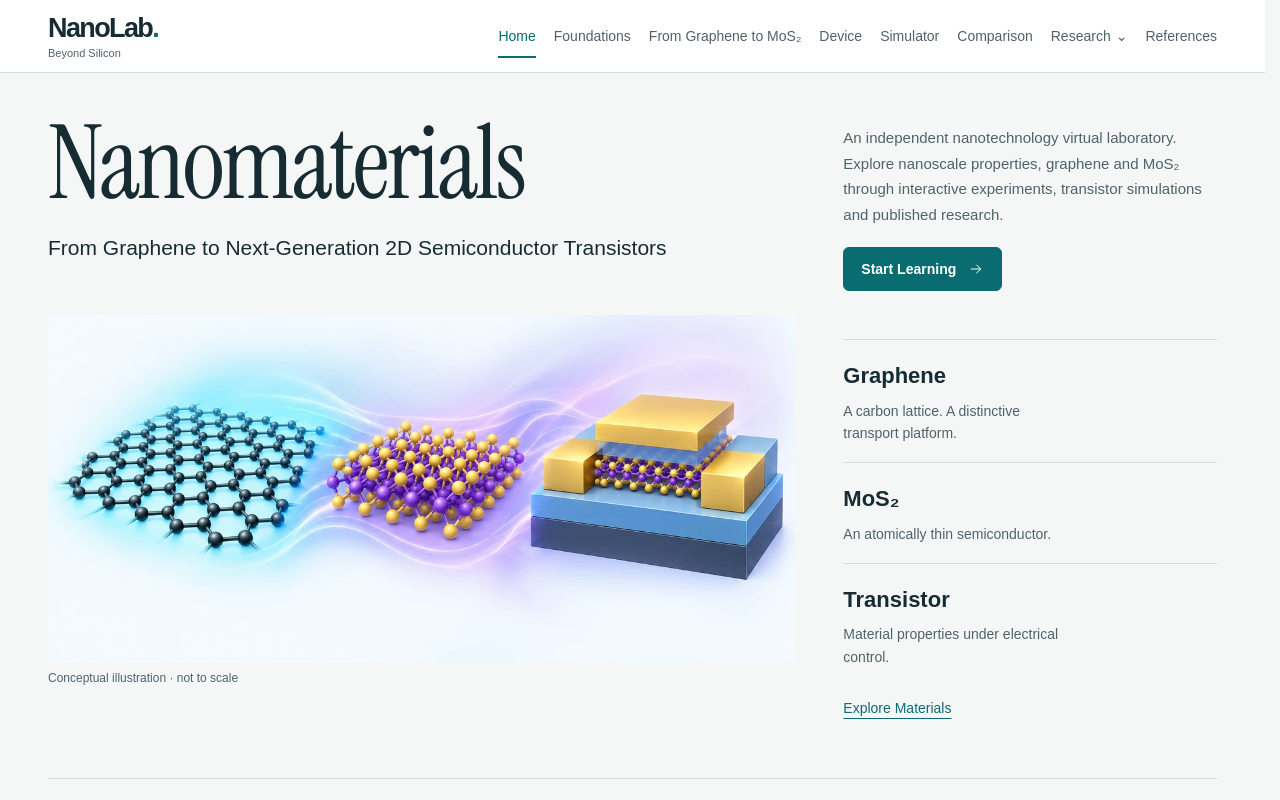
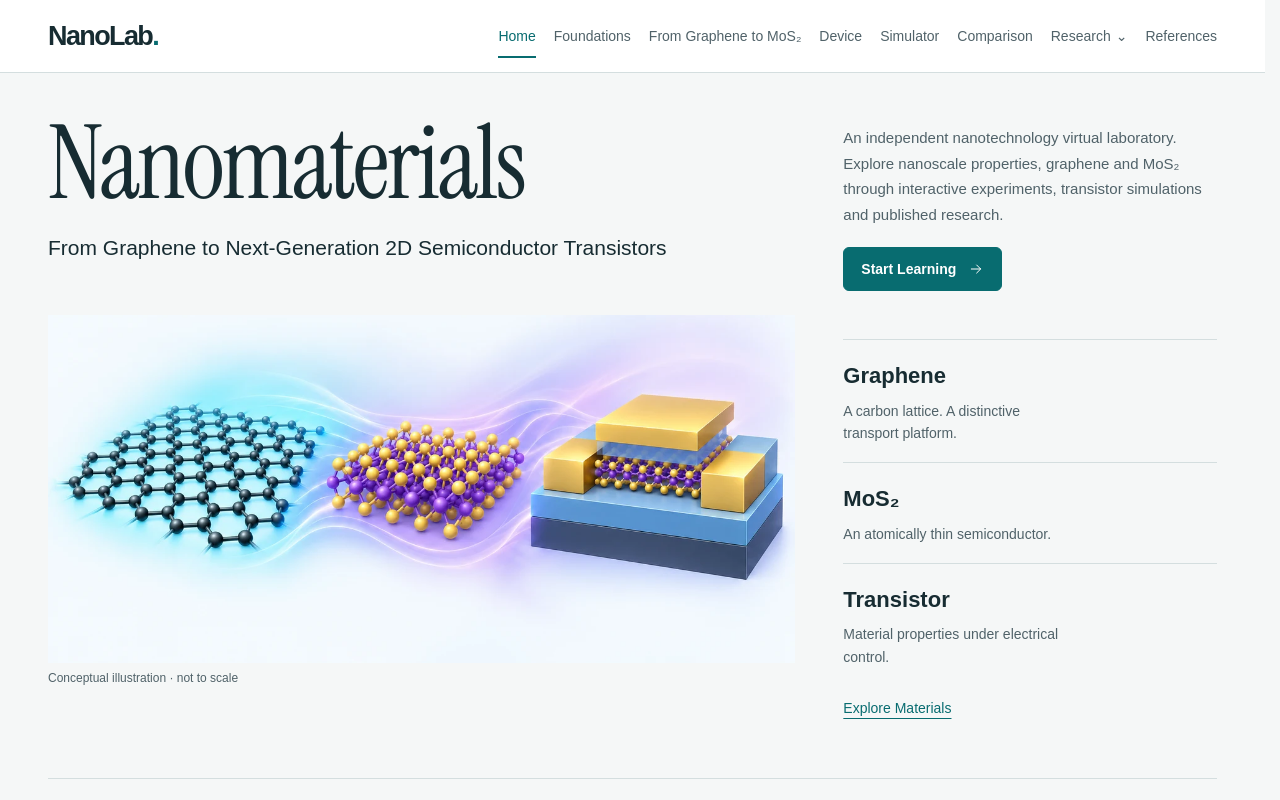
Before and after one commit to HandsomeSK/nano-virtual-lab, a Next.js app: page / in a window 1280 px wide. Shown: the top 800 px of the page. Built offline with nearby package versions, Linux system fonts and the light colour scheme.

Commit message:
Remove subtitle from the header brand

```diff
--- a/src/components/brand.tsx
+++ b/src/components/brand.tsx
@@ -1,11 +1,15 @@
 import Link from "next/link";
-export function Brand() {
+export function Brand({ showSubtitle = true }: { showSubtitle?: boolean }) {
   return (
-    <Link href="/" className="brand" aria-label="NanoLab: Beyond Silicon home">
+    <Link
+      href="/"
+      className="brand"
+      aria-label={showSubtitle ? "NanoLab: Beyond Silicon home" : "NanoLab home"}
+    >
       <strong>
         NanoLab<span className="text-cyan">.</span>
       </strong>
-      <span>Beyond Silicon</span>
+      {showSubtitle ? <span>Beyond Silicon</span> : null}
     </Link>
   );
 }
--- a/src/components/site-header.tsx
+++ b/src/components/site-header.tsx
@@ -27,7 +27,7 @@ export function SiteHeader() {
       }}
     >
       <div className="container header-inner">
-        <Brand />
+        <Brand showSubtitle={false} />
         <nav aria-label="Main navigation" className="desktop-nav">
           {navigation.slice(0, 6).map(({ href, title }) => (
             <Link
```
Also changed, not shown: 2 other files (tests, documents, lock files or other folders).
